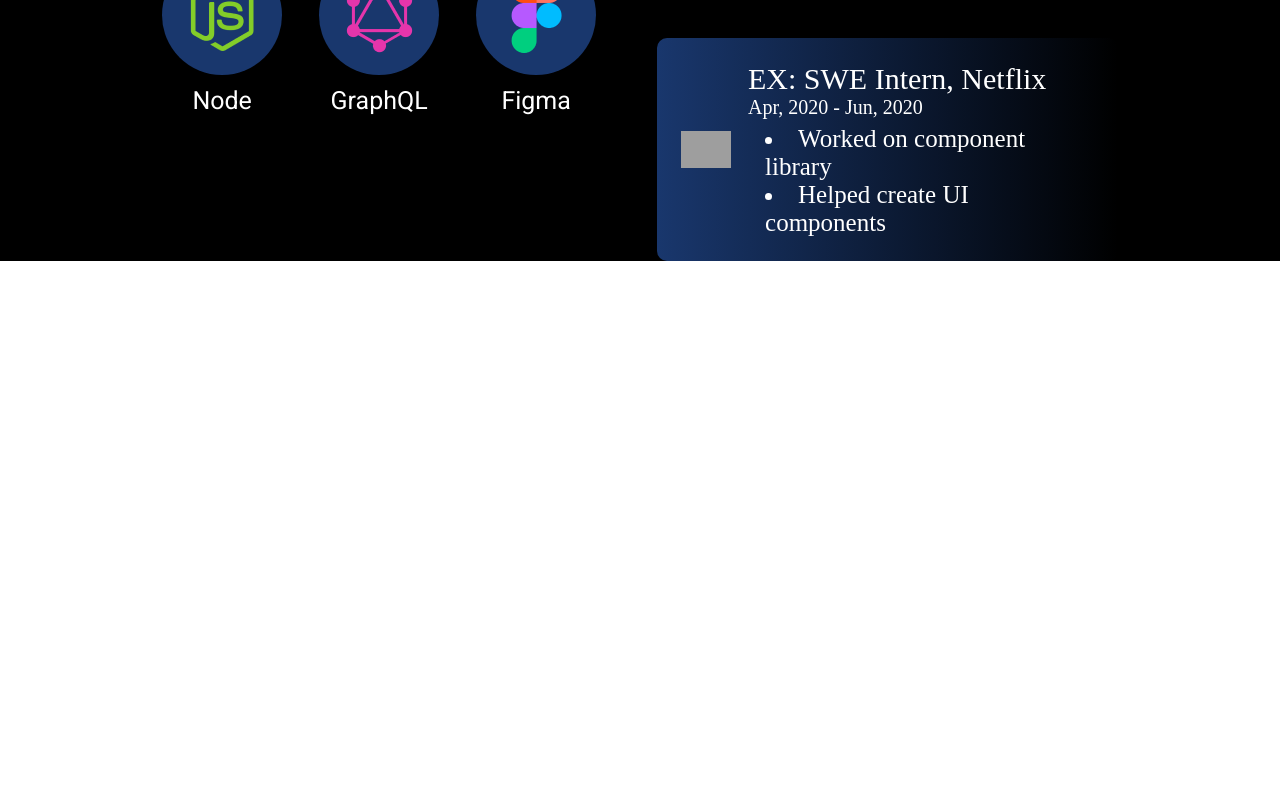
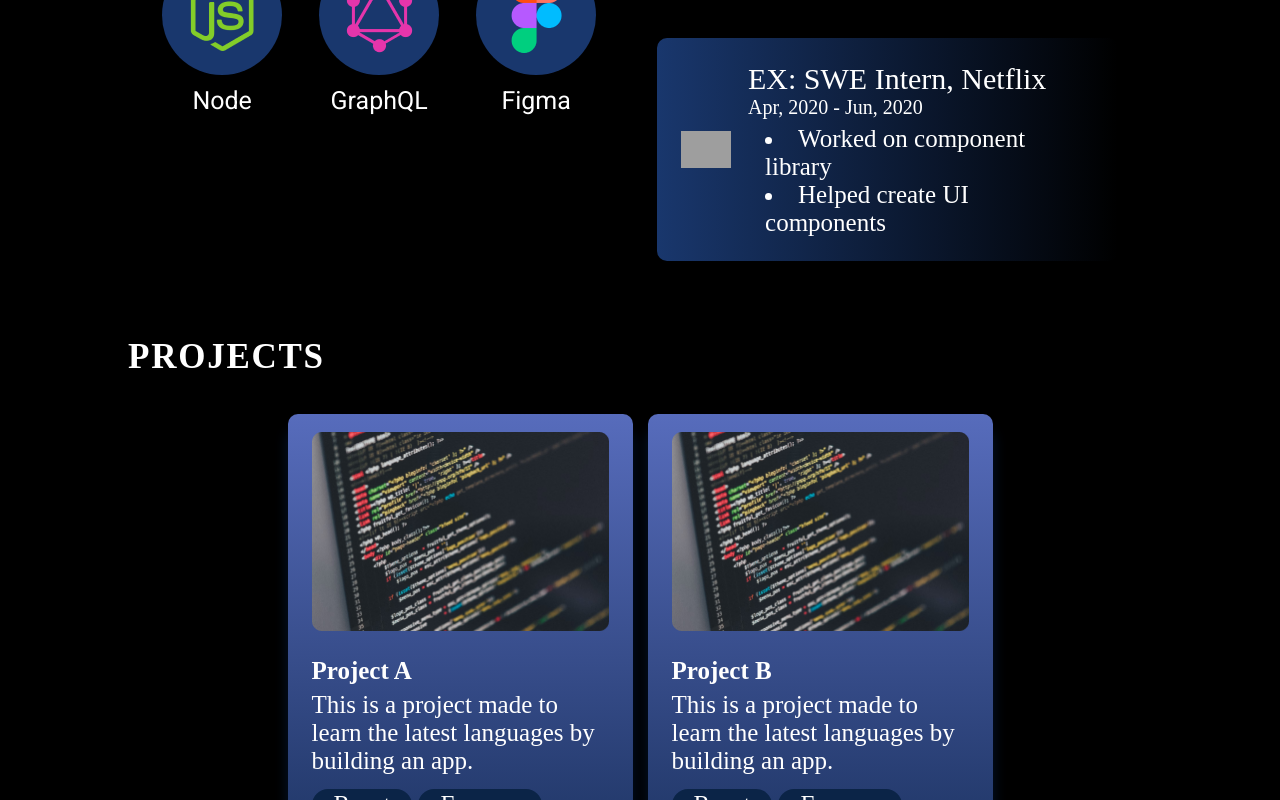
Before and after one commit to DouglasSilva83/react-portfolio, a React (Vite) app: page / in a window 1280 px wide. Shown: the part 2000-2800 px from the top of the page. Before the commit the page ends 2261 px from the top, so only its background shows below. Built offline with nearby package versions, Linux system fonts and the light colour scheme; grey boxes are pictures that could not be loaded.

Commit message:
Att. Exemplos de projetos.

```diff
--- a/src/App.jsx
+++ b/src/App.jsx
@@ -4,6 +4,7 @@
 import { Experience } from "./Components/Experience/Experience"
 import { Hero } from "./Components/Hero/Hero"
 import { Navbar } from "./Components/Navbar/Navbar"
+import { Projects } from "./Components/Projects/Projects"
 
 function App() {
 
@@ -14,6 +15,7 @@
         <Hero />
         <About />
         <Experience />
+        <Projects />
       </div>
   )
 }
--- /dev/null
+++ b/src/Components/Projects/ProjectCard.jsx
@@ -0,0 +1,37 @@
+import React from "react";
+
+import styles from "./ProjectCard.module.css";
+import { getImageUrl } from "../../utils";
+
+export const ProjectCard = ({
+  project: { title, imageSrc, description, skills, demo, source },
+}) => {
+  return (
+    <div className={styles.container}>
+      <img
+        src={getImageUrl(imageSrc)}
+        alt={`Image of ${title}`}
+        className={styles.image}
+      />
+      <h3 className={styles.title}>{title}</h3>
+      <p className={styles.description}>{description}</p>
+      <ul className={styles.skills}>
+        {skills.map((skill, id) => {
+          return (
+            <li key={id} className={styles.skill}>
+              {skill}
+            </li>
+          );
+        })}
+      </ul>
+      <div className={styles.links}>
+        <a href={demo} className={styles.link}>
+          Demo
+        </a>
+        <a href={source} className={styles.link}>
+          Source
+        </a>
+      </div>
+    </div>
+  );
+};
--- /dev/null
+++ b/src/Components/Projects/ProjectCard.module.css
@@ -0,0 +1,61 @@
+@import "../../vars.css";
+
+.container {
+  display: flex;
+  flex-direction: column;
+  border-radius: 10px;
+  background: linear-gradient(180deg, #576cbc 0%, #132a53 100%);
+  box-shadow: 0 16px 14px 0 #04152d;
+  padding: 18px 24px;
+  max-width: 345px;
+}
+
+.image {
+  margin-bottom: 26px;
+}
+
+.title {
+  font-size: 25px;
+  font-weight: 700;
+}
+
+.description {
+  margin-top: 6px;
+  font-size: 25px;
+  font-weight: 400;
+}
+
+.skills {
+  width: 100%;
+  margin-top: 14px;
+  display: flex;
+  flex-direction: row;
+  flex-wrap: wrap;
+  gap: 6px;
+  list-style: none;
+}
+
+.skill {
+  font-size: 25px;
+  font-weight: 400;
+  border-radius: 100px;
+  background: var(--color-dark);
+  padding: 2px 22px;
+}
+
+.links {
+  width: 100%;
+  margin-top: 26px;
+  display: flex;
+  justify-content: space-around;
+}
+
+.link {
+  text-decoration: none;
+  color: var(--color-text);
+  font-size: 30px;
+  font-weight: 600;
+  border-radius: 100px;
+  background: var(--color-primary);
+  padding: 1px 22px;
+}
--- /dev/null
+++ b/src/Components/Projects/Projects.jsx
@@ -0,0 +1,19 @@
+import React from "react";
+
+import styles from "./Projects.module.css";
+
+import projects from "../../data/projects.json";
+import { ProjectCard } from "./ProjectCard";
+
+export const Projects = () => {
+  return (
+    <section className={styles.container} id="projects">
+      <h2 className={styles.title}>Projects</h2>
+      <div className={styles.projects}>
+        {projects.map((project, id) => {
+          return <ProjectCard key={id} project={project} />;
+        })}
+      </div>
+    </section>
+  );
+};
--- /dev/null
+++ b/src/Components/Projects/Projects.module.css
@@ -0,0 +1,26 @@
+@import "../../vars.css";
+
+.container {
+  margin-top: 76px;
+  color: var(--color-text);
+  margin-left: 10%;
+  margin-right: 10%;
+}
+
+.title {
+  font-size: 35px;
+  font-weight: 700;
+  letter-spacing: 1.75px;
+  text-transform: uppercase;
+}
+
+.projects {
+  margin-top: 37px;
+  display: flex;
+  flex-direction: row;
+  flex-wrap: wrap;
+  align-items: center;
+  justify-content: center;
+  gap: 15px;
+  width: 100%;
+}
--- /dev/null
+++ b/src/data/projects.json
@@ -0,0 +1,26 @@
+[
+    {
+      "title": "Project A",
+      "imageSrc": "projects/project.png",
+      "description": "This is a project made to learn the latest languages by building an app.",
+      "skills": ["React", "Express", "Node"],
+      "demo": "https://www.example.com",
+      "source": "https://www.github.com"
+    },
+    {
+      "title": "Project B",
+      "imageSrc": "projects/project.png",
+      "description": "This is a project made to learn the latest languages by building an app.",
+      "skills": ["React", "Express", "Node", "Sass"],
+      "demo": "https://www.example.com",
+      "source": "https://www.github.com"
+    },
+    {
+      "title": "Project C",
+      "imageSrc": "projects/project.png",
+      "description": "This is a project made to learn the latest languages by building an app.",
+      "skills": ["React", "Express", "Node"],
+      "demo": "https://www.example.com",
+      "source": "https://www.github.com"
+    }
+  ]
```
